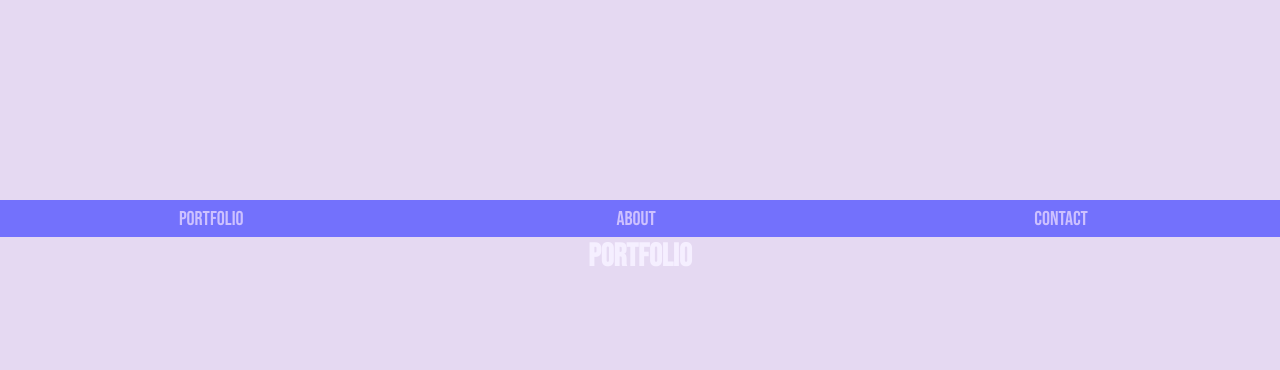
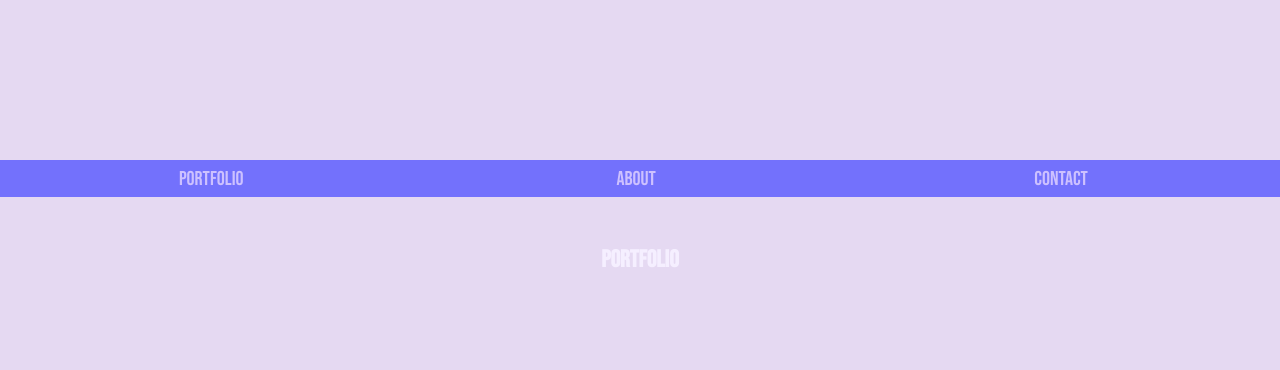
Before and after one commit to elloo/portfolio-2021, a plain HTML site: page index.html in a window 1280 px wide. Shown: the part 582-952 px from the top of the page. Drawn offline with Linux system fonts and the light colour scheme.

Commit message:
Adjust heading top value

```diff
--- a/css/style.css
+++ b/css/style.css
@@ -9,16 +9,22 @@ html {
   scroll-behavior: smooth;
 }
 
-/****** HEADER ******/
+/****** HEADER + HEADINGS ******/
 
 header {
-  height: 85vh;
+  height: 80vh;
 }
 
-h1 {
+h1,
+h2 {
   text-align: center;
   font-family: 'Bebas Neue', cursive;
   color: #f5efff;
+}
+
+h2 {
+  position: relative;
+  top: 6vh;
 }
 
 p {
@@ -33,14 +39,18 @@ p {
 
 /****** NAV ******/
 
+nav {
+  position: sticky;
+  top: 0;
+  z-index: 2;
+}
+
 nav ul {
   list-style-type: none;
   margin: 0;
   padding: 0;
   font-family: 'Bebas Neue', cursive;
   background-color: #7371fc;
-  position: sticky;
-  top: 0;
 }
 
 nav ul li {
--- a/index.html
+++ b/index.html
@@ -45,11 +45,11 @@
     </nav>
 
     <main id="portfolio">
-        <h1>Portfolio</h1>
+        <h2>Portfolio</h2>
     </main>
 
     <section id="about">
-        <h1>About</h1>
+        <h2>About</h2>
     </section>
 
     <footer id="contact"></footer>
```
